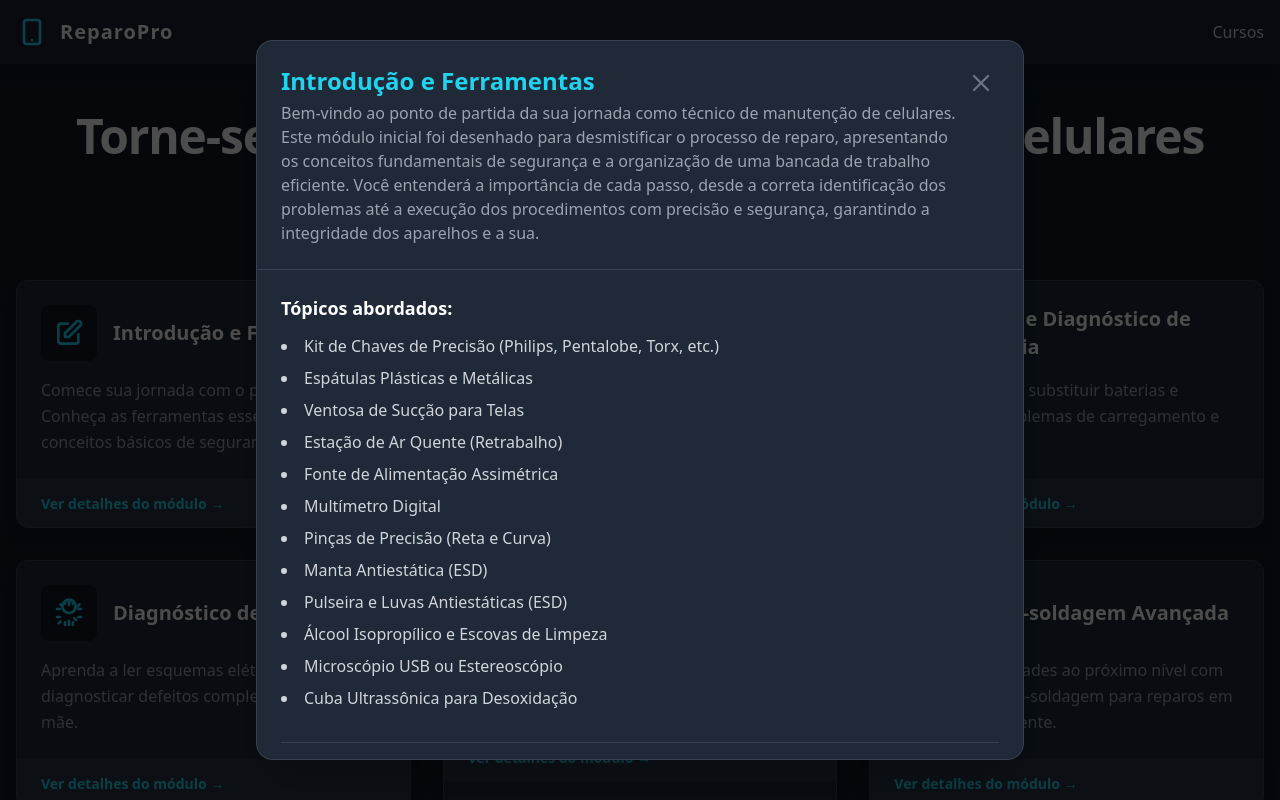
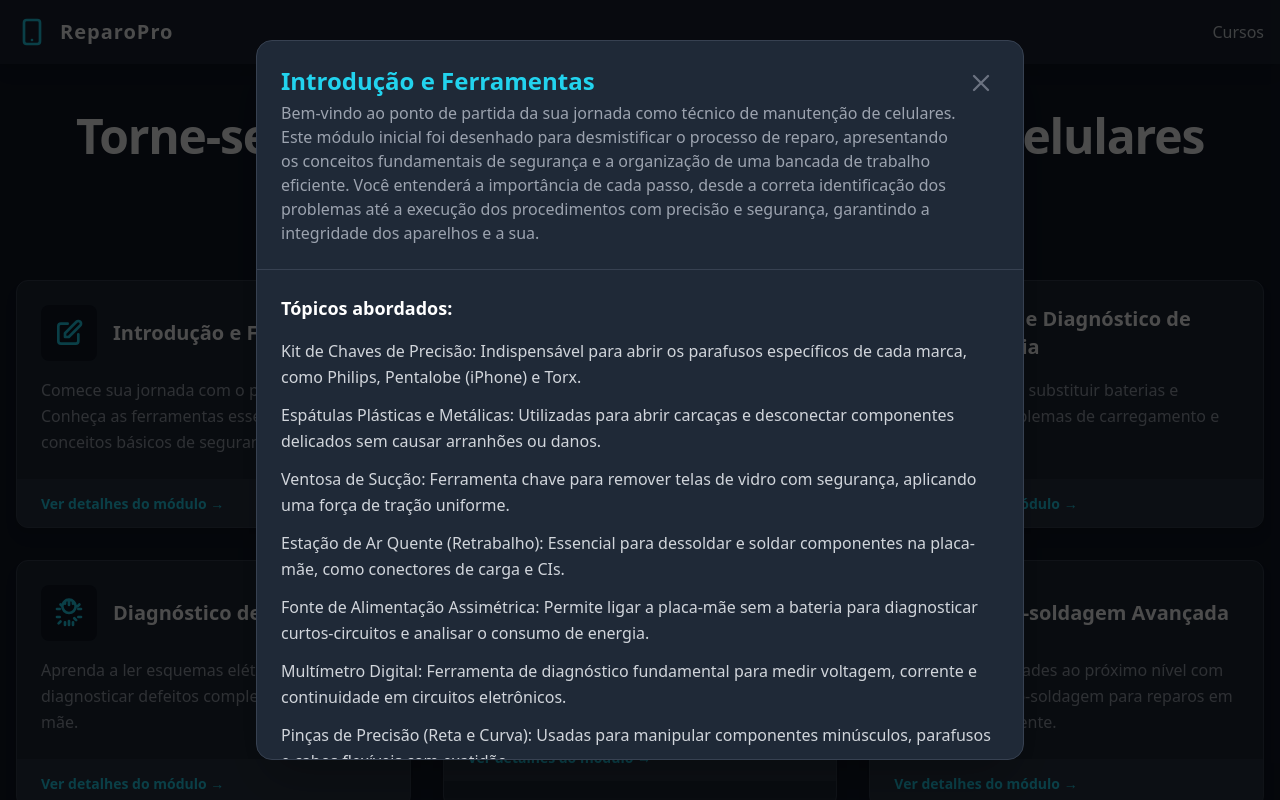
Before and after one commit to Gabrielcpmg93/Curso-, a React (Vite) app: page / in a window 1280 px wide. Both pictures are taken after a click on the element 213 px from the left and 404 px from the top of the page. Shown: the top 800 px of the page. Built offline with nearby package versions, Linux system fonts and the light colour scheme.

Commit message:
feat: Refactor CourseDetailModal and update topics
Removes Gemini integration from CourseDetailModal and enhances the descriptions for the 'Introdução e Ferramentas' module topics to provide more detailed explanations.

```diff
--- a/components/CourseDetailModal.tsx
+++ b/components/CourseDetailModal.tsx
@@ -1,8 +1,6 @@
 
-import React, { useState, useEffect, useRef } from 'react';
+import React, { useEffect, useRef } from 'react';
 import type { Course } from '../types';
-import { askGemini } from '../services/geminiService';
-import { GeminiResponse } from './GeminiResponse';
 
 interface CourseDetailModalProps {
   course: Course | null;
@@ -10,28 +8,8 @@ interface CourseDetailModalProps {
   onClose: () => void;
 }
 
-const LoadingSpinner: React.FC = () => (
-  <div className="flex justify-center items-center space-x-2">
-    <div className="animate-pulse rounded-full bg-cyan-400 h-3 w-3"></div>
-    <div className="animate-pulse rounded-full bg-cyan-400 h-3 w-3 delay-150"></div>
-    <div className="animate-pulse rounded-full bg-cyan-400 h-3 w-3 delay-300"></div>
-  </div>
-);
-
 export const CourseDetailModal: React.FC<CourseDetailModalProps> = ({ course, isOpen, onClose }) => {
-  const [question, setQuestion] = useState('');
-  const [geminiResponse, setGeminiResponse] = useState('');
-  const [isLoading, setIsLoading] = useState(false);
   const modalContentRef = useRef<HTMLDivElement>(null);
-
-  useEffect(() => {
-    // Reset Gemini state when modal opens with a new course
-    if (isOpen && course) {
-      setQuestion('');
-      setGeminiResponse('');
-      setIsLoading(false);
-    }
-  }, [isOpen, course]);
 
   useEffect(() => {
     const handleKeyDown = (event: KeyboardEvent) => {
@@ -44,15 +22,6 @@ export const CourseDetailModal: React.FC<CourseDetailModalProps> = ({ course, is
       window.removeEventListener('keydown', handleKeyDown);
     };
   }, [onClose]);
-
-  const handleAskQuestion = async () => {
-    if (!question.trim() || !course) return;
-    setIsLoading(true);
-    setGeminiResponse('');
-    const response = await askGemini(course.title, question);
-    setGeminiResponse(response);
-    setIsLoading(false);
-  };
 
   if (!isOpen && !course) return null;
 
@@ -89,44 +58,12 @@ export const CourseDetailModal: React.FC<CourseDetailModalProps> = ({ course, is
             </div>
 
             <div className="p-6 overflow-y-auto flex-grow">
-              <h3 className="text-lg font-semibold text-white mb-3">Tópicos abordados:</h3>
-              <ul className="space-y-2 list-disc list-inside text-gray-300">
+              <h3 className="text-lg font-semibold text-white mb-4">Tópicos abordados:</h3>
+              <ul className="space-y-3 list-inside text-gray-300">
                 {course.topics.map((topic, index) => (
-                  <li key={index}>{topic}</li>
+                  <li key={index} className="leading-relaxed">{topic}</li>
                 ))}
               </ul>
-
-              <div className="mt-8 pt-6 border-t border-gray-700">
-                <h3 className="text-lg font-semibold text-white mb-3">
-                  Pergunte ao Instrutor IA
-                </h3>
-                <p className="text-sm text-gray-400 mb-4">
-                  Tem alguma dúvida sobre {course.title}? Escreva abaixo e nossa IA especialista irá responder.
-                </p>
-                <div className="space-y-4">
-                  <textarea
-                    value={question}
-                    onChange={(e) => setQuestion(e.target.value)}
-                    placeholder="Ex: Qual a melhor temperatura para remover um conector USB-C?"
-                    className="w-full p-3 bg-gray-900 border border-gray-600 rounded-md text-gray-200 focus:ring-2 focus:ring-cyan-500 focus:border-cyan-500 transition"
-                    rows={3}
-                    disabled={isLoading}
-                  />
-                  <button
-                    onClick={handleAskQuestion}
-                    disabled={isLoading || !question.trim()}
-                    className="w-full bg-cyan-600 hover:bg-cyan-700 disabled:bg-gray-600 disabled:cursor-not-allowed text-white font-bold py-2 px-4 rounded-md transition-all duration-300 flex items-center justify-center"
-                  >
-                    {isLoading ? <LoadingSpinner /> : 'Enviar Pergunta'}
-                  </button>
-                </div>
-
-                {geminiResponse && (
-                  <div className="mt-6 p-4 bg-gray-900/50 border border-gray-700 rounded-md">
-                     <GeminiResponse content={geminiResponse} />
-                  </div>
-                )}
-              </div>
             </div>
           </>
         )}
--- a/constants.ts
+++ b/constants.ts
@@ -20,18 +20,18 @@ export const courses: Course[] = [
     longDescription: 'Bem-vindo ao ponto de partida da sua jornada como técnico de manutenção de celulares. Este módulo inicial foi desenhado para desmistificar o processo de reparo, apresentando os conceitos fundamentais de segurança e a organização de uma bancada de trabalho eficiente. Você entenderá a importância de cada passo, desde a correta identificação dos problemas até a execução dos procedimentos com precisão e segurança, garantindo a integridade dos aparelhos e a sua.',
     icon: ToolsIcon,
     topics: [
-      'Kit de Chaves de Precisão (Philips, Pentalobe, Torx, etc.)',
-      'Espátulas Plásticas e Metálicas',
-      'Ventosa de Sucção para Telas',
-      'Estação de Ar Quente (Retrabalho)',
-      'Fonte de Alimentação Assimétrica',
-      'Multímetro Digital',
-      'Pinças de Precisão (Reta e Curva)',
-      'Manta Antiestática (ESD)',
-      'Pulseira e Luvas Antiestáticas (ESD)',
-      'Álcool Isopropílico e Escovas de Limpeza',
-      'Microscópio USB ou Estereoscópio',
-      'Cuba Ultrassônica para Desoxidação',
+      'Kit de Chaves de Precisão: Indispensável para abrir os parafusos específicos de cada marca, como Philips, Pentalobe (iPhone) e Torx.',
+      'Espátulas Plásticas e Metálicas: Utilizadas para abrir carcaças e desconectar componentes delicados sem causar arranhões ou danos.',
+      'Ventosa de Sucção: Ferramenta chave para remover telas de vidro com segurança, aplicando uma força de tração uniforme.',
+      'Estação de Ar Quente (Retrabalho): Essencial para dessoldar e soldar componentes na placa-mãe, como conectores de carga e CIs.',
+      'Fonte de Alimentação Assimétrica: Permite ligar a placa-mãe sem a bateria para diagnosticar curtos-circuitos e analisar o consumo de energia.',
+      'Multímetro Digital: Ferramenta de diagnóstico fundamental para medir voltagem, corrente e continuidade em circuitos eletrônicos.',
+      'Pinças de Precisão (Reta e Curva): Usadas para manipular componentes minúsculos, parafusos e cabos flexíveis com exatidão.',
+      'Manta Antiestática (ESD): Protege os componentes eletrônicos sensíveis contra danos por descarga eletrostática durante o manuseio.',
+      'Pulseira e Luvas Antiestáticas (ESD): Equipamento de proteção pessoal que aterra o técnico para evitar que a eletricidade estática do corpo danifique o aparelho.',
+      'Álcool Isopropílico: O solvente ideal para limpar placas de circuito e componentes eletrônicos, pois evapora rapidamente sem deixar resíduos.',
+      'Microscópio USB ou Estereoscópio: Amplia a visão da placa-mãe, permitindo a execução de micro-soldagens e a inspeção de componentes minúsculos.',
+      'Cuba Ultrassônica para Desoxidação: Utilizada com produtos químicos específicos para remover a oxidação de placas que tiveram contato com líquidos.',
     ],
   },
   {
```
